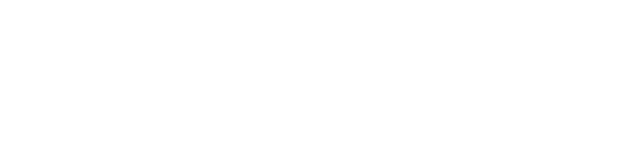
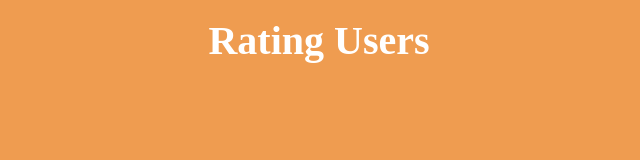
Before and after one commit to PhantomZhuk/QR-Project, a website: page public/rating/index.html in a window 1280 px wide. Shown: the whole page, without its empty margins (321-961 px from the left). Drawn offline with nearby package versions, Linux system fonts and the light colour scheme.

Commit message:
create rating page end add style

```diff
--- a/app.js
+++ b/app.js
@@ -44,14 +44,6 @@ const client = new FingerprintJsServerApiClient({
     region: Region.EU,
 })
 
-const userSchema = new mongoose.Schema({
-    visitorId: { type: String, required: true },
-    visitorHistory: [{ time: { type: Date, required: true } }],
-    userNumberOfScans: { type: Number, default: 0 }
-});
-
-const User = mongoose.model("User", userSchema);
-
 const numberOfScansSchena = new mongoose.Schema({
     numberOfScans: { type: Number, default: 0 }
 })
@@ -68,6 +60,20 @@ async function checkAndInitializeNumberOfScans() {
 }
 
 checkAndInitializeNumberOfScans();
+
+app.get(`/getScans`, async (req, res) => {
+    const numberOfScans = await numberOfScansModel.findOne({});
+    res.json({ numberOfScans });
+})
+
+const userSchema = new mongoose.Schema({
+    visitorId: { type: String, required: true },
+    visitorHistory: [{ time: { type: Date, required: true } }],
+    userNumberOfScans: { type: Number, default: 0 }
+});
+
+const User = mongoose.model("User", userSchema);
+
 
 app.post(`/scanQr`, async (req, res) => {
     const { visitorId } = req.body;
@@ -114,9 +120,9 @@ app.post(`/scanQr`, async (req, res) => {
     }
 });
 
-app.get(`/getScans`, async (req, res) => {
-    const numberOfScans = await numberOfScansModel.findOne({});
-    res.json({ numberOfScans });
+app.get(`/getUsers`, async (req, res) => {
+    const users = await User.find({});
+    res.json({ users });
 })
 
 server.listen(PORT, () => {
--- a/public/rating/index.html
+++ b/public/rating/index.html
@@ -1,16 +1,36 @@
 <!DOCTYPE html>
 <html lang="en">
+
 <head>
     <meta charset="UTF-8">
     <meta name="viewport" content="width=device-width, initial-scale=1.0">
     <title>Document</title>
     <link rel="stylesheet" href="./style.css">
+    <script src='https://cdnjs.cloudflare.com/ajax/libs/jquery/3.7.1/jquery.js'
+        integrity='sha512-+k1pnlgt4F1H8L7t3z95o3/KO+o78INEcXTbnoJQ/F2VqDVhWoaiVml/OEHv9HsVgxUaVW+IbiZPUJQfF/YxZw=='
+        crossorigin='anonymous'></script>
+    <script src='https://cdnjs.cloudflare.com/ajax/libs/axios/1.7.7/axios.js'
+        integrity='sha512-luUnkeG+uabiT2pZdi5ME5uADvq+FpDs2fK5V0nVXrHCND9F077fKaE9W//oJvGnWSmwQmCau63A6s3um1NZmg=='
+        crossorigin='anonymous'></script>
 </head>
+
 <body>
     <div class="wrap">
-
+        <header>
+            <h2>Rating Users</h2>
+        </header>
+        <main>
+            <div class="usersContainer">
+                <!-- <div class="user">
+                    <div class="topSpot">#1</div>
+                    <div class="userId">id: 8yvsy887y87vf7vs8787sd8f78s9d</div>
+                    <div class="numberOfScan">56</div>
+                </div> -->
+            </div>
+        </main>
     </div>
 
     <script src="./main.js"></script>
 </body>
+
 </html>
--- a/public/rating/style.scss
+++ b/public/rating/style.scss
@@ -0,0 +1,57 @@
+* {
+    margin: 0;
+    padding: 0;
+    box-sizing: border-box;
+}
+
+.wrap {
+    width: 100%;
+    min-height: 100vh;
+    display: flex;
+    flex-direction: column;
+    align-items: center;
+    background-color: #ef9c50;
+
+    header {
+        width: 100%;
+        height: 10vh;
+        display: flex;
+        justify-content: center;
+        align-items: center;
+
+        h2 {
+            font-size: 2.5rem;
+            color: #fff;
+            font-weight: 600;
+        }
+    }
+
+    main {
+        width: 100%;
+        min-height: 90vh;
+        display: flex;
+        justify-content: center;
+        align-items: center;
+
+        .usersContainer {
+            width: 100%;
+            min-height: 90vh;
+            display: flex;
+            flex-direction: column;
+            align-items: center;
+
+            .user {
+                width: 90%;
+                height: 75px;
+                border-radius: 10px;
+                background-color: #faddc3;
+                padding: 20px;
+                display: flex;
+                justify-content: space-between;
+                align-items: center;
+                font-size: 1.5rem;
+                font-weight: 500;
+            }
+        }
+    }
+}
```
Also changed, not shown: public/rating/style.css, 1 other file.
